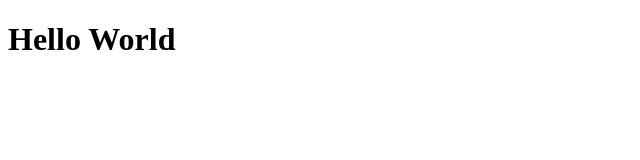
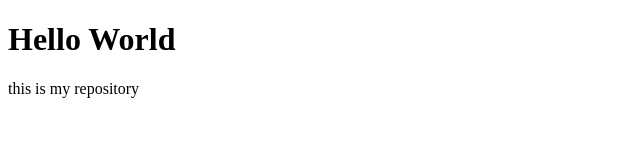
Before and after one commit to sabisForSchool/learning-github, a plain HTML site: page index.html in a window 1280 px wide. Shown: the whole page, without its empty margins (0-640 px from the left). Drawn offline with Linux system fonts and the light colour scheme.

Commit message:
novo parágrafo

```diff
--- a/index.html
+++ b/index.html
@@ -8,5 +8,6 @@
 </head>
 <body>
     <h1>Hello World</h1>
+    <p>this is my repository</p>
 </body>
 </html>
```
